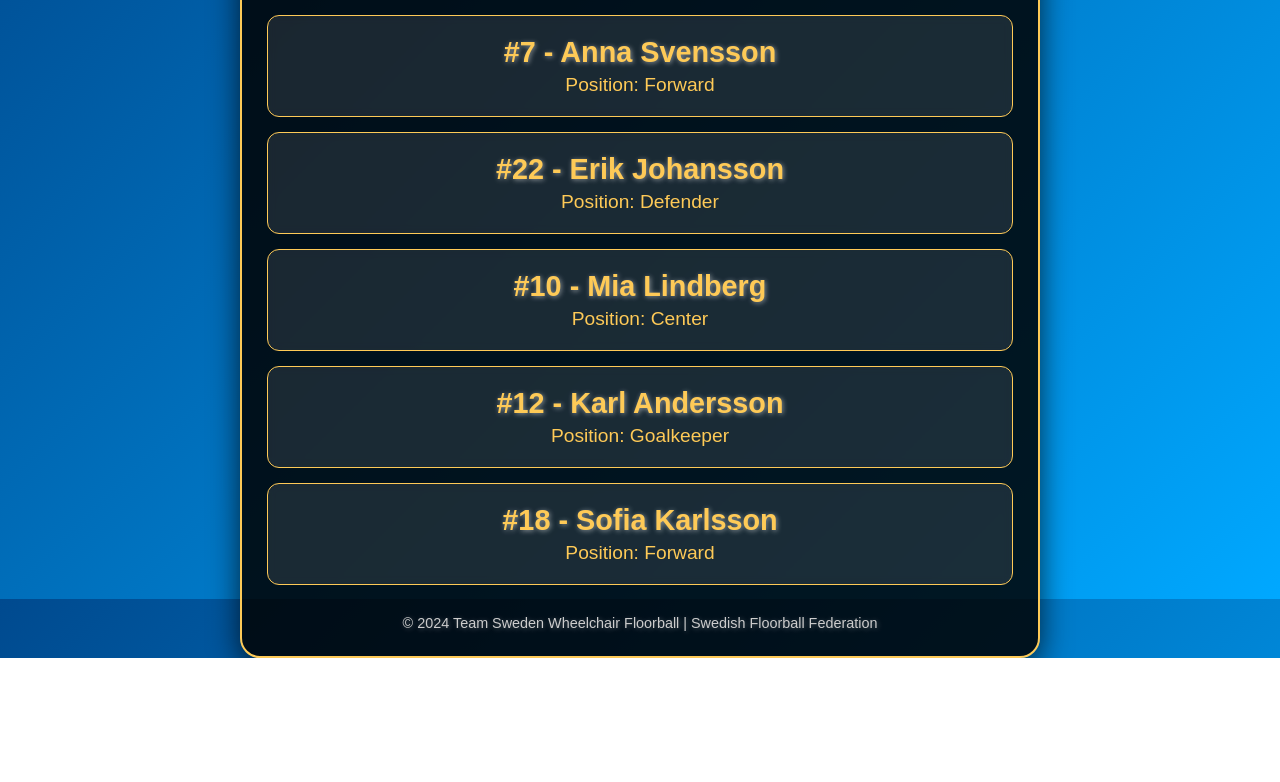
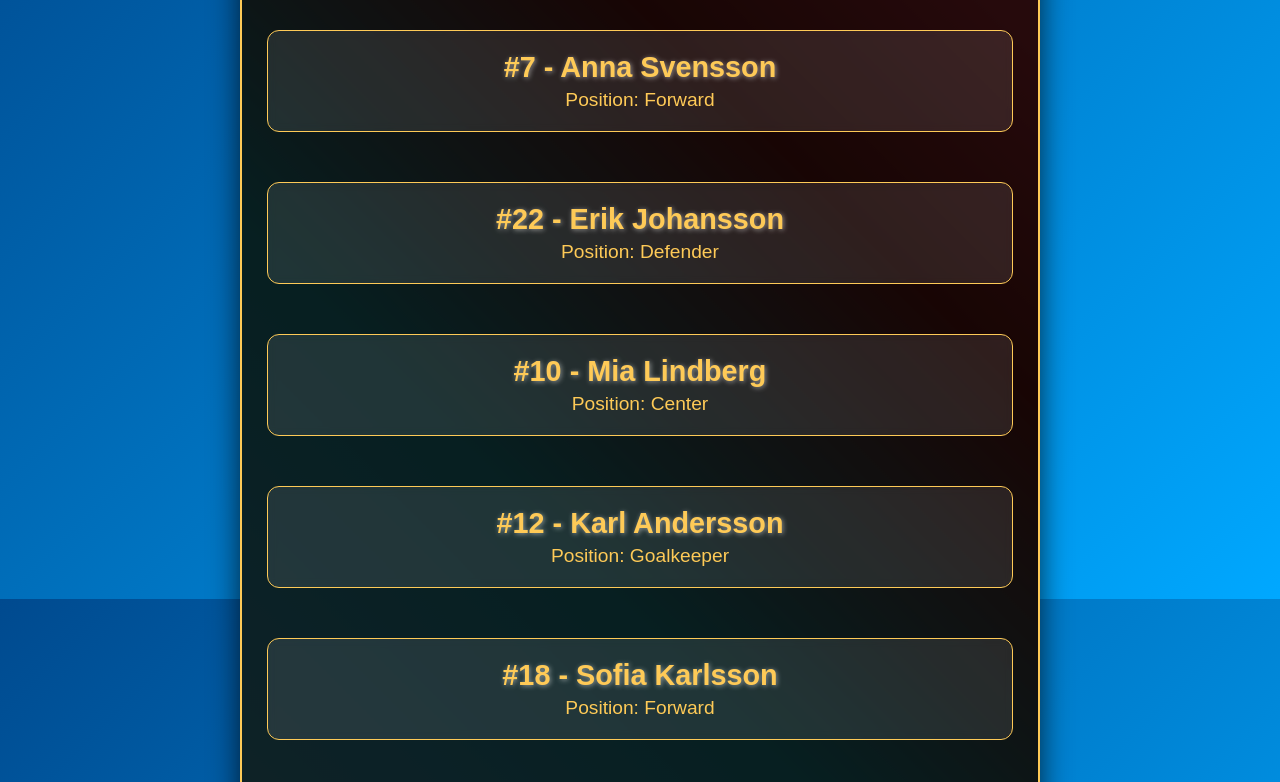
Before and after one commit to therollingtester/team-sweden-wheelchair-floorball, a plain HTML site: page index.html in a window 1280 px wide. Shown: the part 201-983 px from the top of the page. Before the commit the page ends 859 px from the top, so only its background shows below. Drawn offline with Linux system fonts and the light colour scheme.

Commit message:
Update styles.css

```diff
--- a/styles.css
+++ b/styles.css
@@ -34,6 +34,20 @@ body {
     overflow: hidden;
 }
 
+/* Add glowing border animation */
+.poster::before {
+    content: '';
+    position: absolute;
+    top: -3px;
+    left: -3px;
+    right: -3px;
+    bottom: -3px;
+    border-radius: 22px;
+    background: linear-gradient(45deg, #feca57, #ff9f43, #004a8f, #00a8ff);
+    z-index: -1;
+    animation: glowing 4s infinite;
+}
+
 /* Header styles */
 .header h1 {
     font-size: 3rem;
@@ -48,11 +62,16 @@ body {
     font-size: 2rem;
     color: #feca57;
     margin-bottom: 30px;
+    text-shadow: 1px 1px 10px rgba(255, 255, 255, 0.3);
 }
 
 /* Roster and player cards */
 .roster {
     margin: 20px 0;
+    display: flex;
+    flex-direction: column;
+    gap: 20px;
+    animation: slideIn 1s ease-in-out;
 }
 
 .player {
@@ -65,6 +84,29 @@ body {
     cursor: pointer;
     backdrop-filter: blur(5px);
     color: #feca57;
+    position: relative;
+    overflow: hidden;
+}
+
+/* Glow effect on hover */
+.player:hover {
+    transform: scale(1.08);
+    box-shadow: 0 10px 20px rgba(255, 255, 255, 0.3);
+    background: rgba(255, 255, 255, 0.2);
+    color: #fff;
+    border-color: #fff;
+}
+
+.player:hover::after {
+    content: '';
+    position: absolute;
+    top: 0;
+    left: 0;
+    width: 100%;
+    height: 100%;
+    border-radius: 12px;
+    background: radial-gradient(circle, rgba(255, 255, 255, 0.2) 20%, transparent 70%);
+    animation: ripple 1s ease-out infinite;
 }
 
 .player h3 {
@@ -75,14 +117,6 @@ body {
 
 .player p {
     font-size: 1.2rem;
-}
-
-/* Hover effects for player cards */
-.player:hover {
-    transform: scale(1.08);
-    box-shadow: 0 10px 20px rgba(255, 255, 255, 0.3);
-    background: rgba(255, 255, 255, 0.2);
-    color: #fff;
 }
 
 /* Footer styles */
@@ -105,6 +139,37 @@ body {
     }
 }
 
+@keyframes glowing {
+    0% {
+        filter: hue-rotate(0deg);
+    }
+    100% {
+        filter: hue-rotate(360deg);
+    }
+}
+
+@keyframes slideIn {
+    from {
+        opacity: 0;
+        transform: translateY(50px);
+    }
+    to {
+        opacity: 1;
+        transform: translateY(0);
+    }
+}
+
+@keyframes ripple {
+    from {
+        opacity: 1;
+        transform: scale(1);
+    }
+    to {
+        opacity: 0;
+        transform: scale(1.5);
+    }
+}
+
 /* Mobile responsiveness */
 @media (max-width: 480px) {
     .poster {
```
